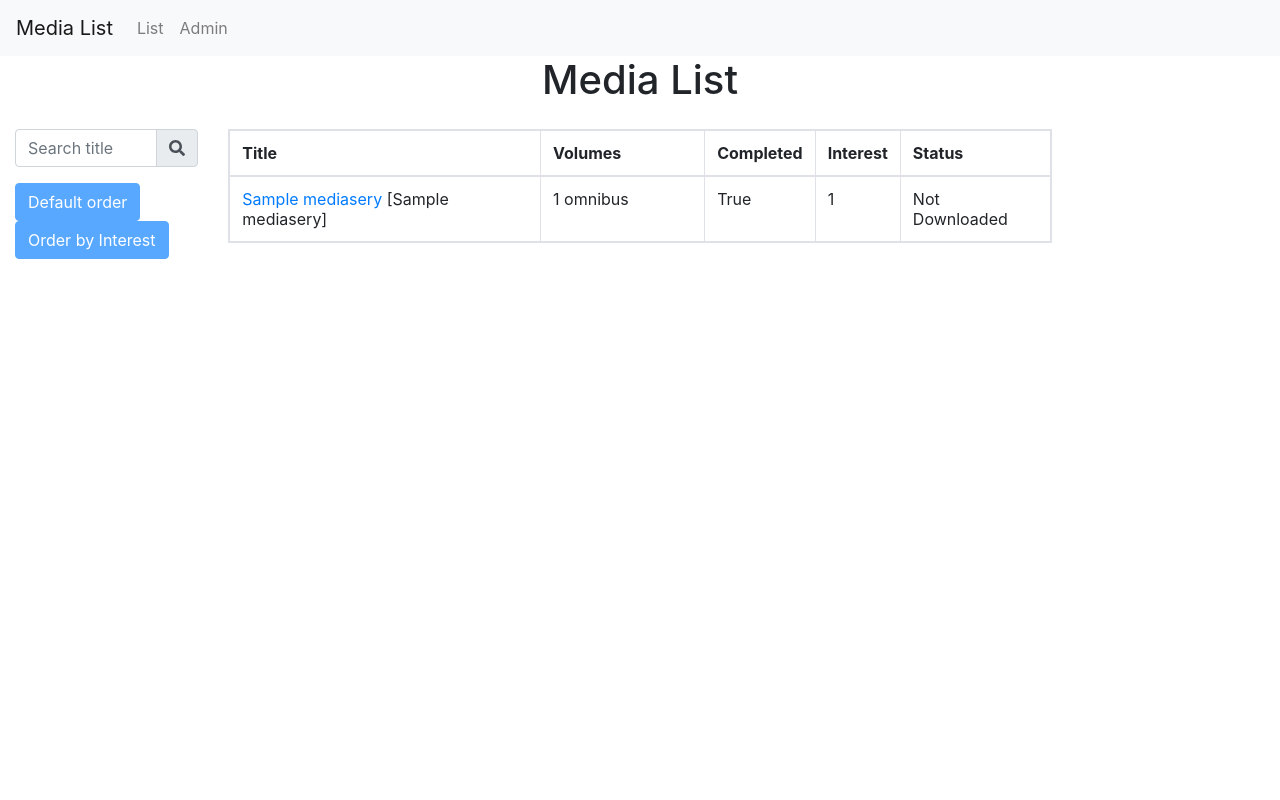
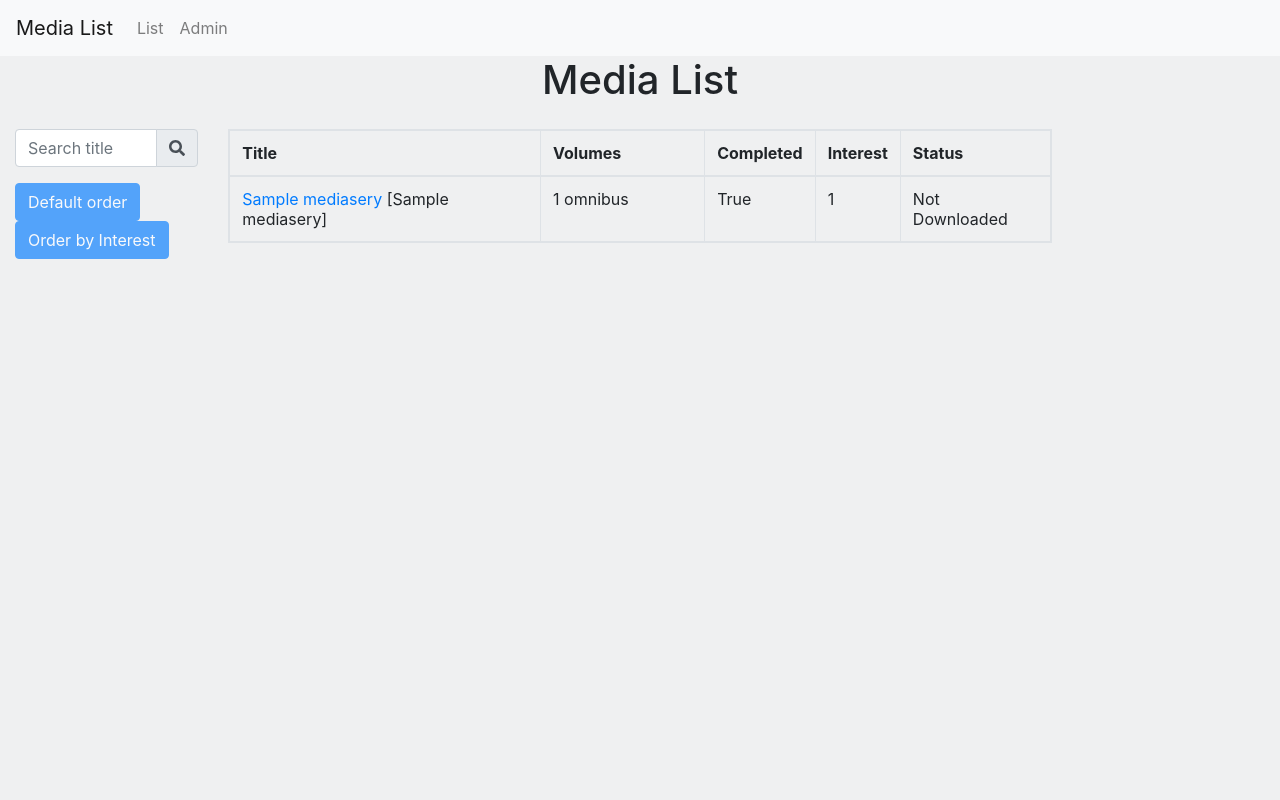
Before and after one commit to mincem/media_list, a Django app: page /media_list/ in a window 1280 px wide. Run offline with Django 3.2, Linux system fonts and the light colour scheme; tables that the repository leaves empty hold one stand-in row (values such as "Sample post"); some libraries are stand-ins or nearby versions.

Commit message:
Add background color

```diff
--- a/src/media_list/static/media_list/style.css
+++ b/src/media_list/static/media_list/style.css
@@ -1,9 +1,11 @@
+body {
+    /*background: #e8dfdf;*/
+    background: #eff0f1; /* stackoverflow code background */
+}
+
 h1 {
     text-align: center;
     margin-bottom: 25px;
-}
-
-#media-list {
 }
 
 .ml-column-title {
```
